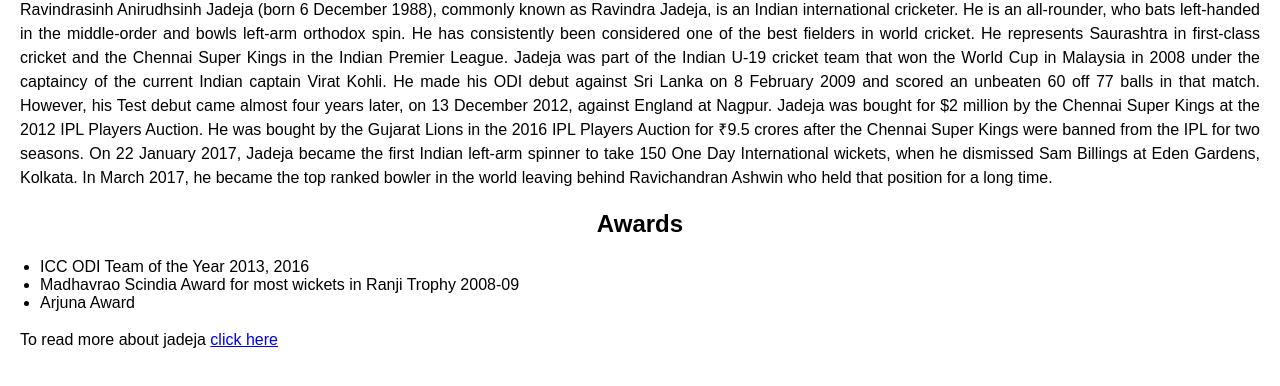
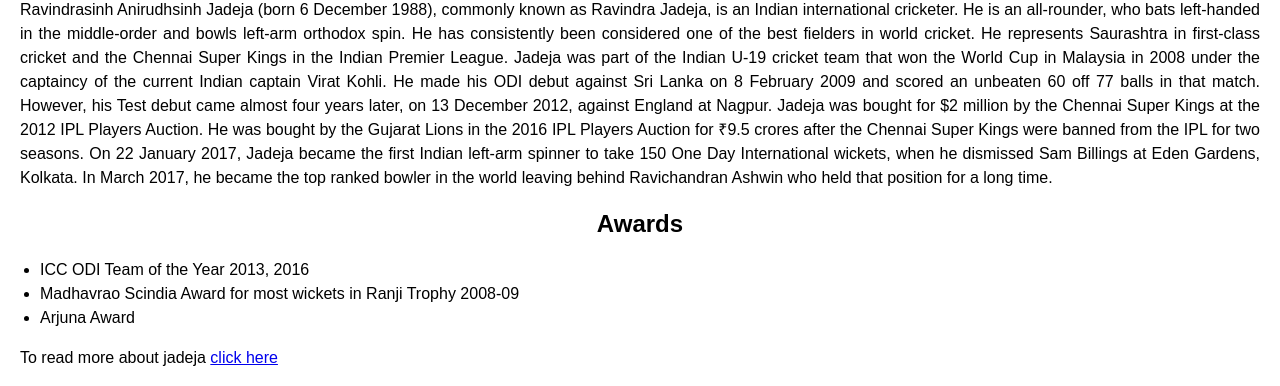
Before and after one commit to eleyesnayak/jadeja-tribute-page, a plain HTML site: page index.html in a window 1280 px wide. Shown: the part 1062-1448 px from the top of the page. Drawn offline with Linux system fonts and the light colour scheme.

Commit message:
Updated style.css

```diff
--- a/style.css
+++ b/style.css
@@ -2,21 +2,20 @@ body {
   margin: 0;
   font-family: sans-serif;
 }
-
 .jadeja {
   text-align: center;
 }
-
 .image {
   width: 100%;
 }
-
 .paragraph {
   padding: 0 20px;
   text-align: justify;
   line-height: 1.5;
 }
-
 .achievements {
   text-align: center;
 }
+.list {
+  line-height: 1.5;
+}
```
